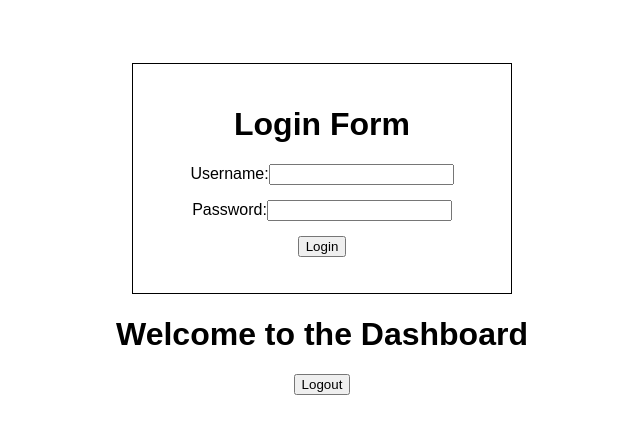
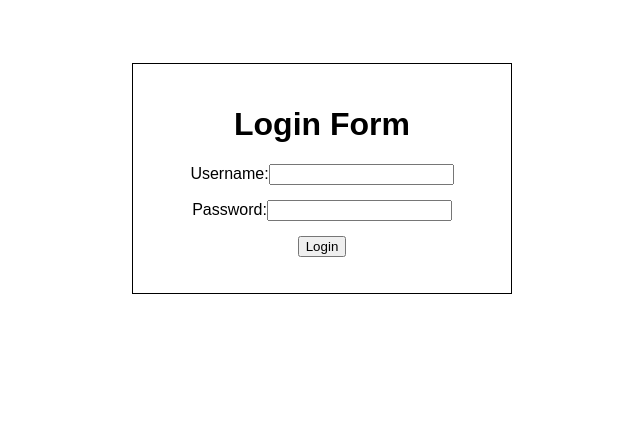
Before and after one commit to sachinCh001/Redirect-the-Existing-User---Module-Contest---FE---vwe7uc79i82h, a React app: page / in a window 1280 px wide. Shown: the top 434 px of the page, without its empty margins (318-958 px from the left). Built offline with nearby package versions, Linux system fonts and the light colour scheme.

Commit message:
Update App.js

```diff
--- a/src/components/App.js
+++ b/src/components/App.js
@@ -1,20 +1,26 @@
-import React from 'react'
+import React, { useState } from 'react';
 import '../styles/App.css';
-import { BrowserRouter as Router, Switch, Route } from "react-router-dom";
+import { BrowserRouter as Router, Switch, Route, Redirect } from 'react-router-dom';
 import LoginForm from './LoginForm';
 import Dashboard from './Dashboard';
 
 const App = () => {
+  const [isLoggedIn, setIsLoggedIn] = useState(false);
 
   return (
     <div id="main">
       <Router>
-          <LoginForm />
-          <Dashboard />
+        <Switch>
+          <Route exact path="/">
+            {isLoggedIn ? <Redirect to="/dashboard" /> : <LoginForm setIsLoggedIn={setIsLoggedIn} />}
+          </Route>
+          <Route path="/dashboard">
+            {!isLoggedIn ? <Redirect to="/" /> : <Dashboard setIsLoggedIn={setIsLoggedIn} />}
+          </Route>
+        </Switch>
       </Router>
     </div>
-  )
-}
-
+  );
+};
 
 export default App;
```
